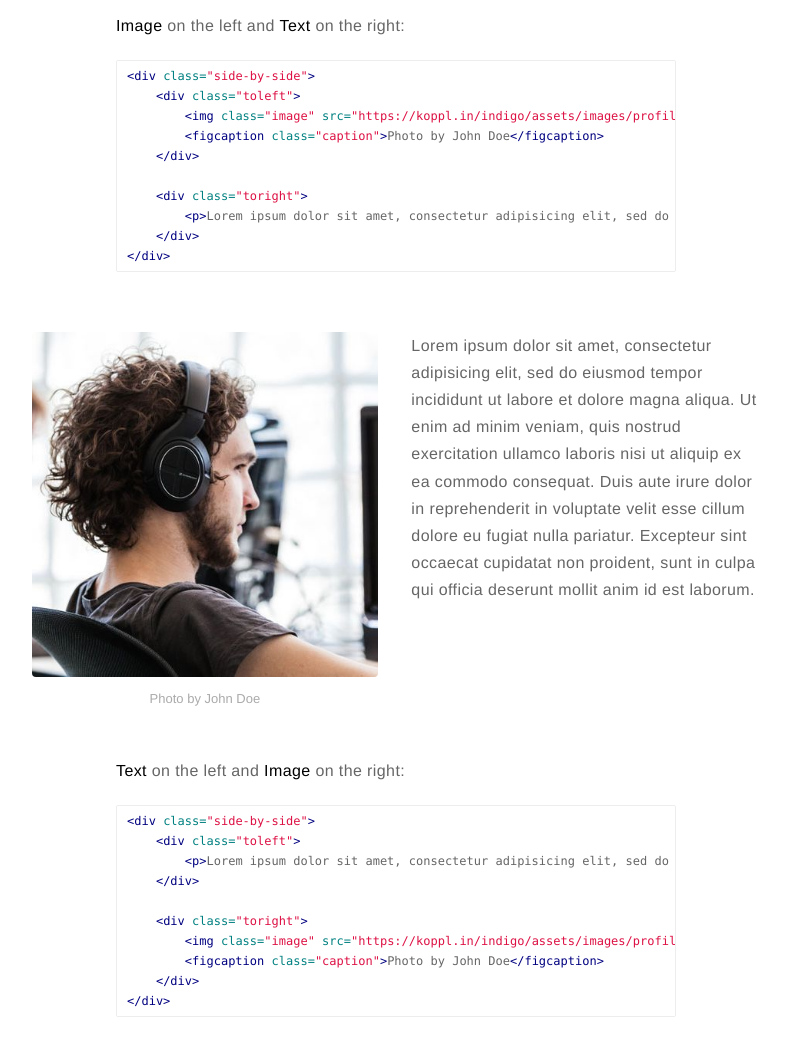
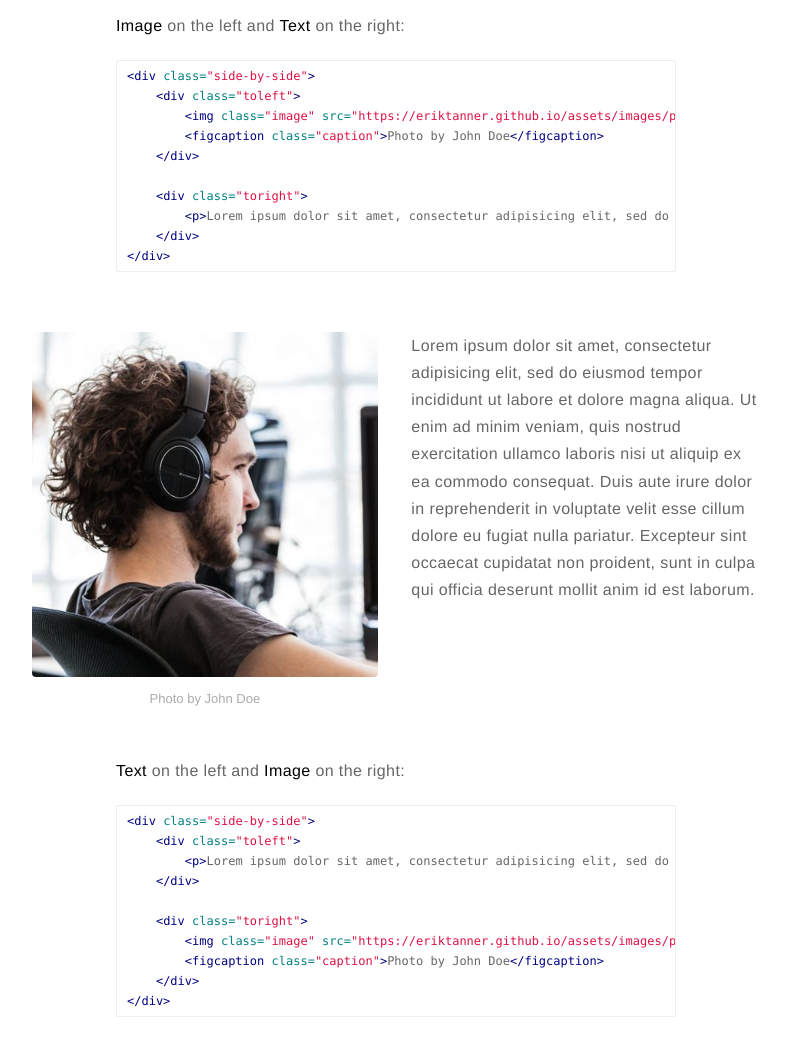
Before and after one commit to eriktanner/SwiftAppBlog, a Jekyll site: the page built from _posts/2015-02-24-markdown-extra-components.markdown, in a window 1280 px wide and 1400 px high, scrolled down 1068 px. Shown: the part 151-1188 px from the top of the window, without its empty margins (244-1032 px from the left). Built offline with Jekyll 4.4.1, drawn with Linux system fonts in a browser that asks for light colours; comment, search, counter and statistics services are not loaded; part of the change alters nothing that is shown.

Commit message:
updated url in config

```diff
--- a/_config.yml
+++ b/_config.yml
@@ -16,7 +16,7 @@ resume: true
 resume-external: true
 resume-url: https://google.com/?q=my+resume
 
-url: https://koppl.in/indigo
+url: https://eriktanner.github.io
 # your url: http://USERNAME.github.io
 
 permalink: /:title/
```
